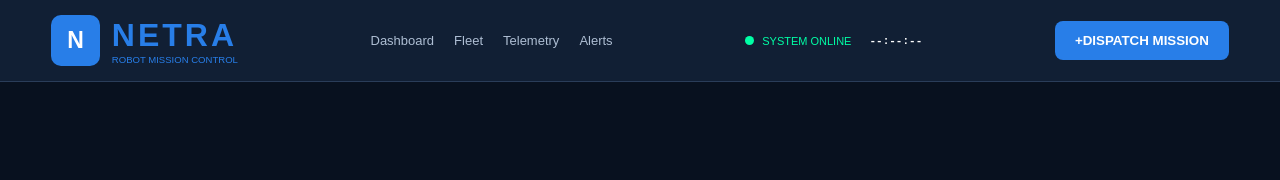
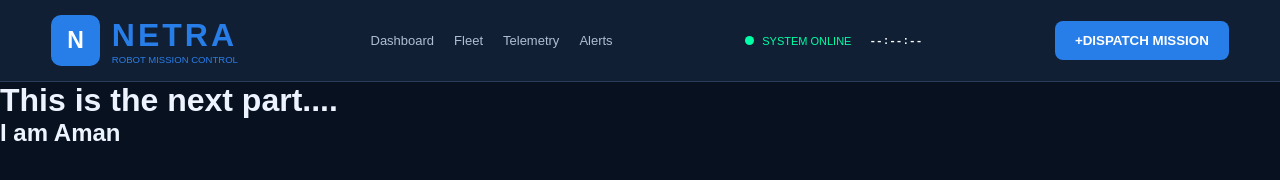
Before and after one commit to ShaikAman1908/NETRA, a plain HTML site: page index.html in a window 1280 px wide. Drawn offline with Linux system fonts and the light colour scheme.

Commit message:
Version-2 20/11/2026

```diff
--- a/index.html
+++ b/index.html
@@ -40,7 +40,8 @@
         <!-- For button tag, we must keep the id and the name/type by default -->
     </header>
 
-
+    <h1>This is the next part....</h1>
+    <h2>I am Aman</h2>
 </body>
 
 </html>
```
